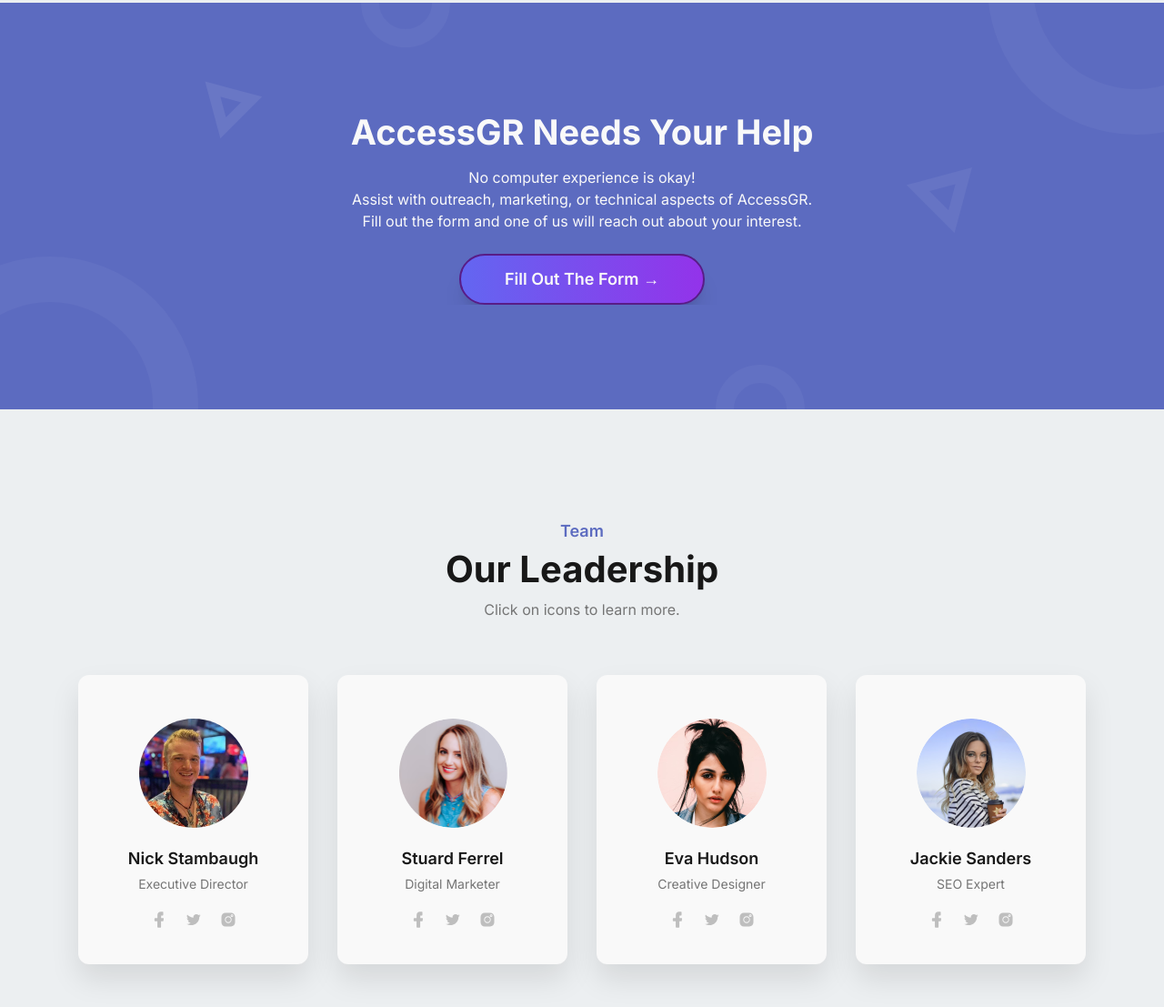
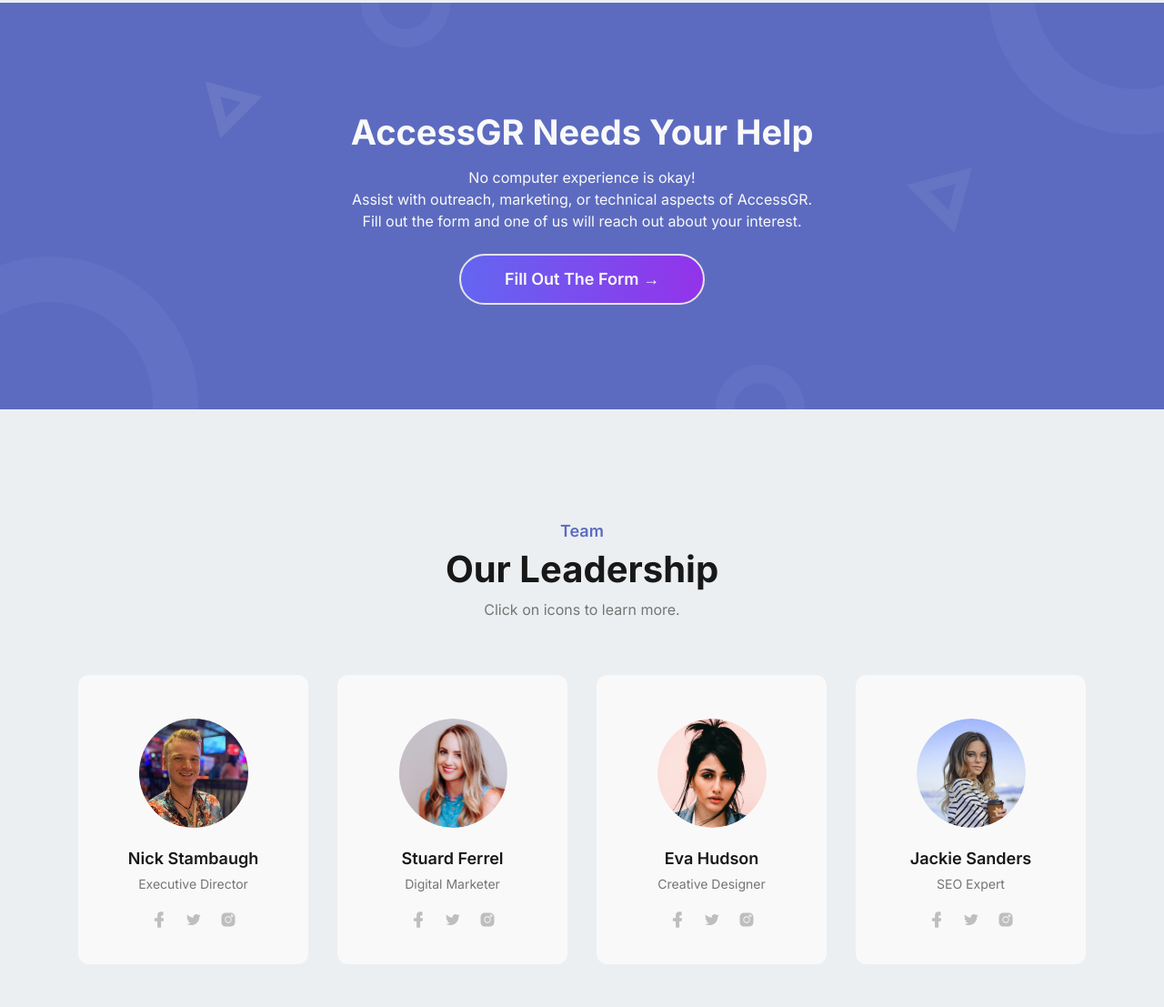
Before and after one commit to Sieep-Coding/accessGR-site, an Astro site: page /about in a window 1280 px wide. Shown: the part 1125-2232 px from the top of the page at 91% size. Built offline with nearby package versions, Linux system fonts and the light colour scheme; Astro itself is replaced by a stand-in of ours.

Commit message:
remove shadows

```diff
--- a/src/components/CTAsection.astro
+++ b/src/components/CTAsection.astro
@@ -13,7 +13,7 @@
               No computer experience is okay! <br>Assist with outreach, marketing, or technical aspects of AccessGR. Fill out the form and one of us will reach out about your interest.
             </p>
             <a href="#contact"
-              class="inline-flex items-center justify-center border-2 border-purple-900 rounded-full bg-gradient-to-r from-indigo-500 to-purple-600 py-3 px-12 text-lg font-semibold text-white shadow-xl transition-transform duration-500 ease-in-out hover:scale-105 hover:shadow-2xl hover:border-indigo-400">
+              class="inline-flex items-center justify-center border-2 border-zinc-200 rounded-full bg-gradient-to-r from-indigo-500 to-purple-600 py-3 px-12 text-lg font-semibold text-white transition-transform duration-500 ease-in-out hover:scale-105 hover:border-zinc-400 hover:text-zinc-200">
              Fill Out The Form →
            </a>
           </div>
--- a/tailwind.config.cjs
+++ b/tailwind.config.cjs
@@ -44,14 +44,9 @@ module.exports = {
         "gray-7": "#B0BEC5",
       },
       boxShadow: {
-        input: "0px 8px 24px rgba(0, 0, 0, 0.1)",
-        form: "0px 4px 60px -10px rgba(0, 0, 0, 0.1)",
-        pricing: "0px 0px 50px 0px rgba(0, 0, 0, 0.1)",
-        "switch-1": "0px 2px 8px rgba(0, 0, 0, 0.2)",
-        testimonial: "0px 16px 32px 0px rgba(0, 0, 0, 0.1)",
-        "testimonial-btn": "0px 12px 20px 0px rgba(0, 0, 0, 0.15)",
-        1: "0px 4px 8px 0px rgba(0, 0, 0, 0.2)",
-        2: "0px 8px 16px 0px rgba(0, 0, 0, 0.15)",
+        "testimonial-btn": "0px 0px 0px 0px rgba(0, 0, 0, 0.0)",
+        1: "0px 0px 0px 0px rgba(0, 0, 0, 0.0)",
+        2: "0px 8px 0px 0px rgba(0, 0, 0, 0.0)",
       },
     },
   },
```
